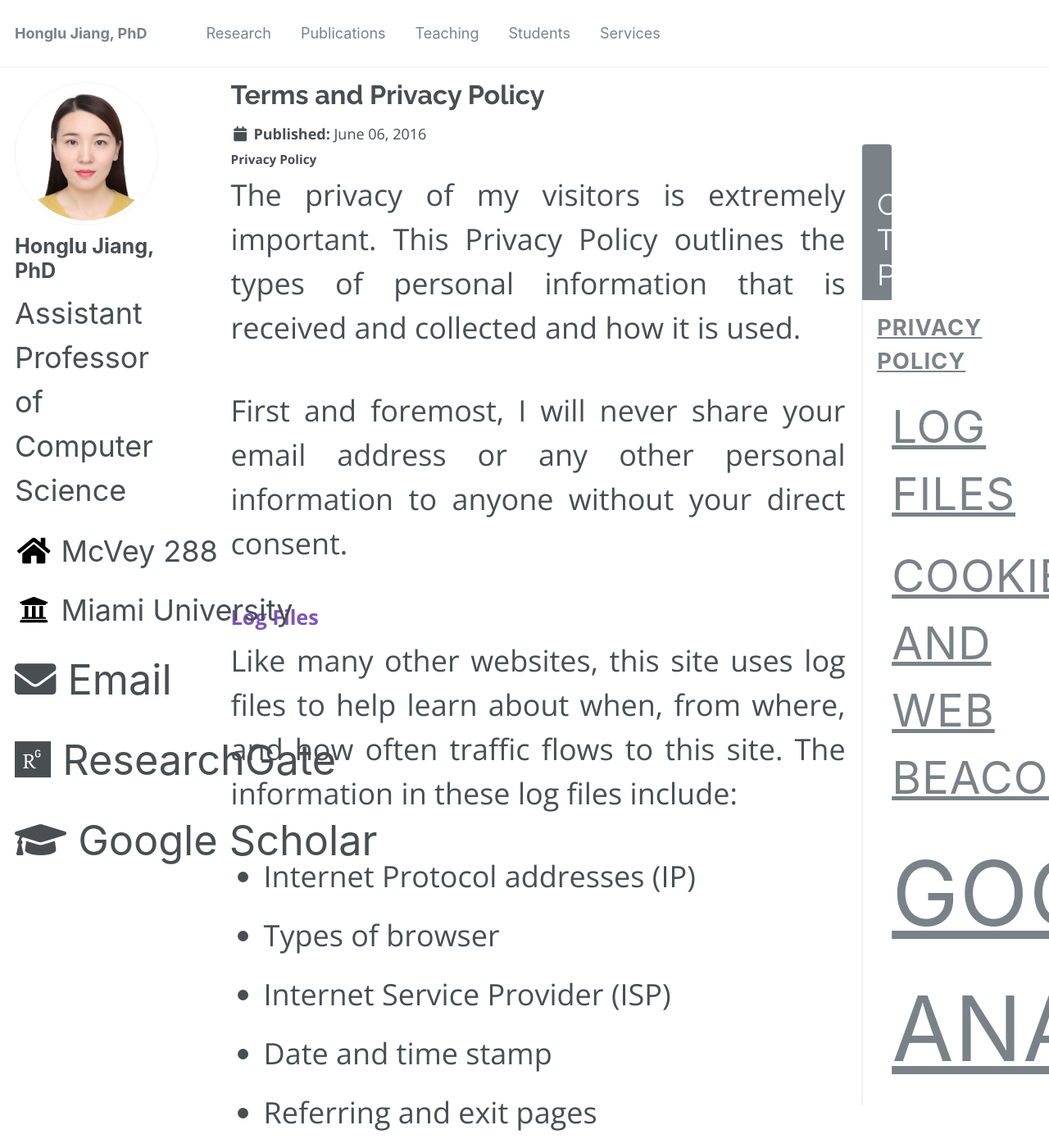
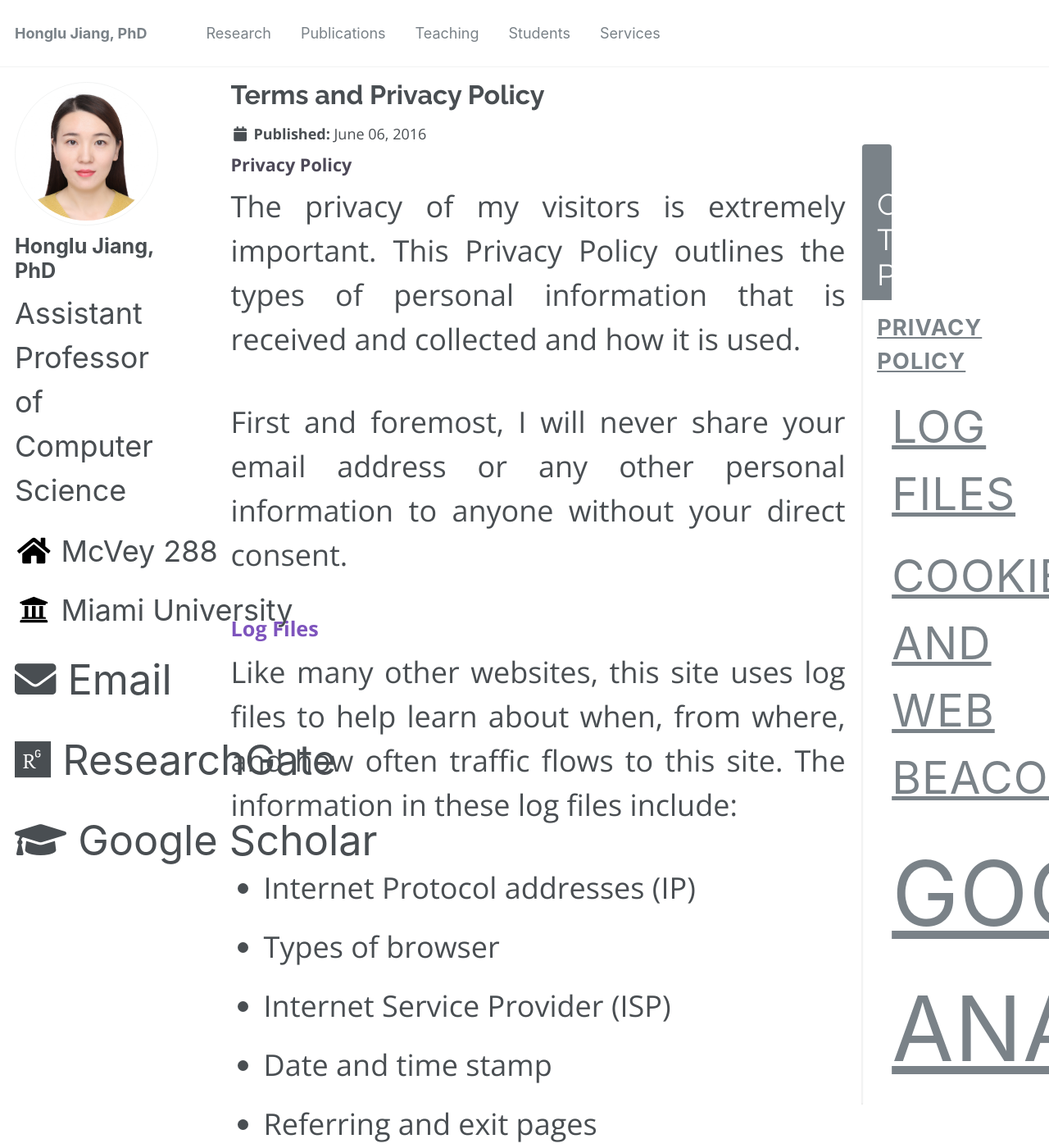
Before and after one commit to hljiang0720/hljiang.github.io, a Jekyll site: the page built from _pages/terms.md, in a window 1280 px wide and 1400 px high. Shown: the whole window at 82% size. Built offline with Jekyll 4.4.1, drawn with Linux system fonts in a browser that asks for light colours.

Commit message:
Update _variables.scss

```diff
--- a/_sass/_variables.scss
+++ b/_sass/_variables.scss
@@ -40,7 +40,7 @@ $type-size-4                : 1.6em;   // ~20px
 $type-size-5                : 1.4em;      // ~16px
 $type-size-6                : 2em;   // ~12px
 $type-size-7                : 0.95em; // ~11px
-$type-size-8                : 0.85em;  // ~10px
+$type-size-8                : 1.2em;  // ~10px
 
 
 /*
```
